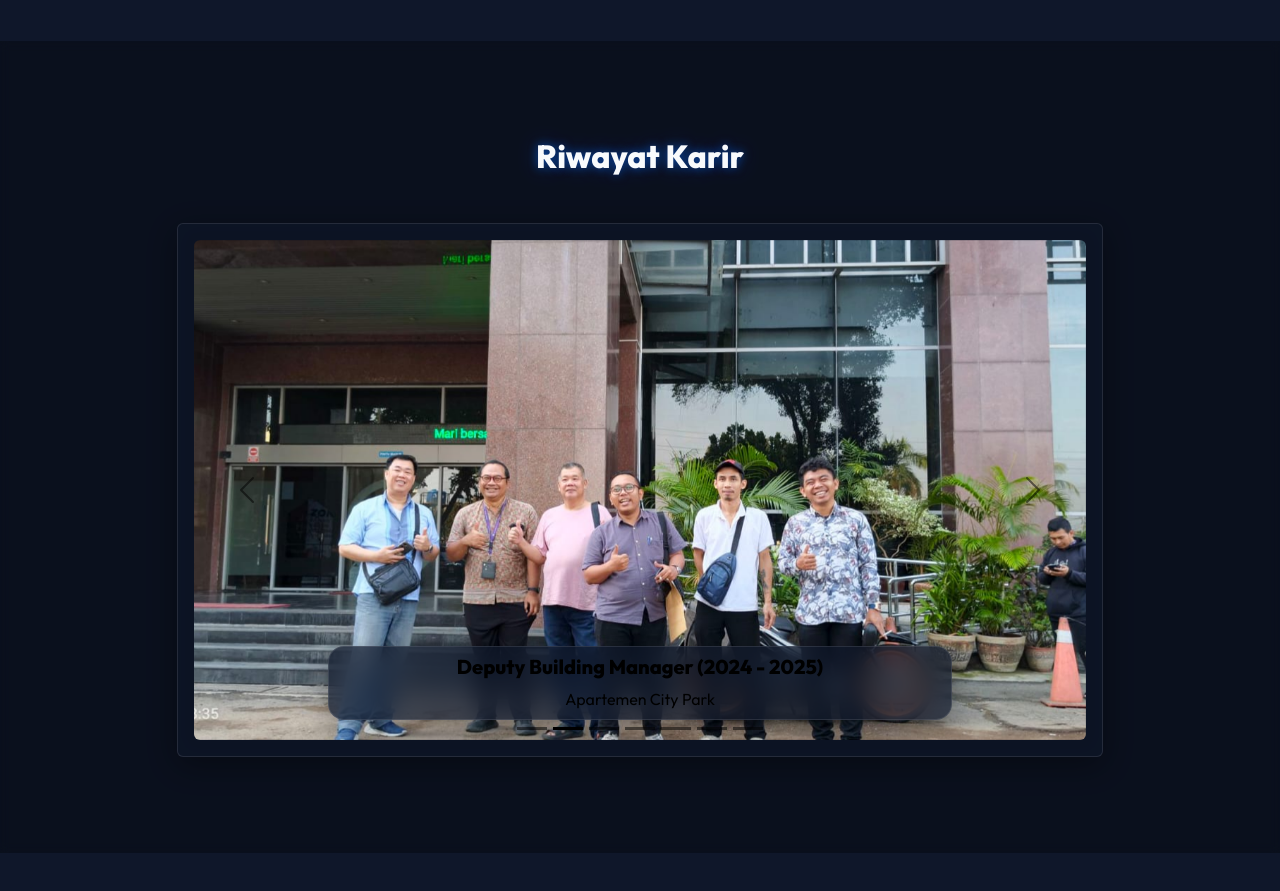
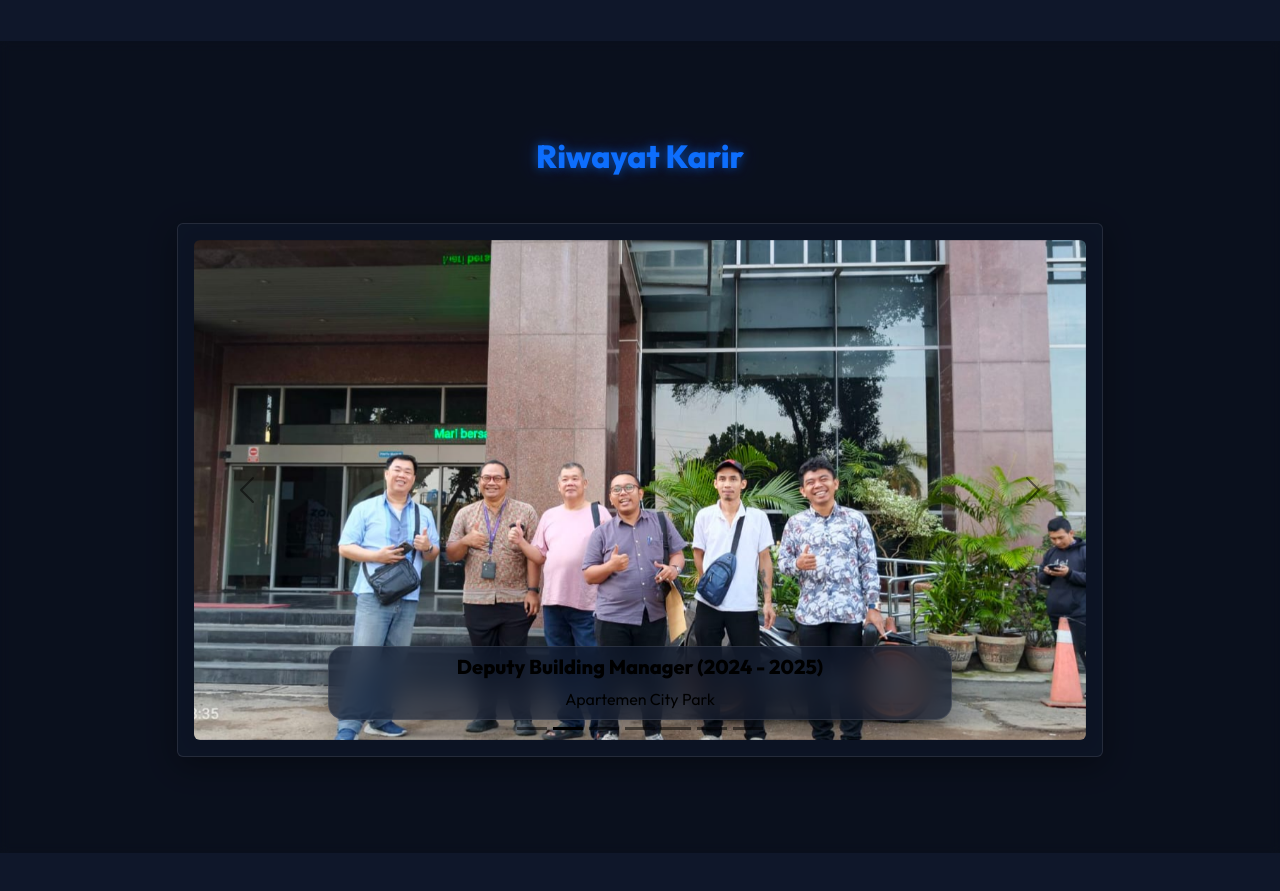
Before and after one commit to SolITIndo/portobobby, a plain HTML site: page index.html in a window 1280 px wide. Shown: the part 2360-3251 px from the top of the page. Drawn offline with nearby package versions, Linux system fonts and the light colour scheme; a script that the page names is missing.

```diff
--- a/index.html
+++ b/index.html
@@ -193,7 +193,7 @@
     <!-- carousel karir -->
     <section id="career" class="py-5 bg-glass-dark position-relative">
         <div class="container py-5 z-index-1">
-            <h2 class="text-center mb-5 fw-bold text-glow" data-aos="fade-up">Riwayat Karir</h2>
+            <h2 class="text-center mb-5 fw-bold text-glow text-primary" data-aos="fade-up">Riwayat Karir</h2>
             <div class="row justify-content-center" data-aos="fade-up" data-aos-delay="200">
                 <div class="col-lg-10">
                     <div id="careerCarousel" class="carousel slide glass-card p-3 rounded" data-bs-ride="carousel">
```
